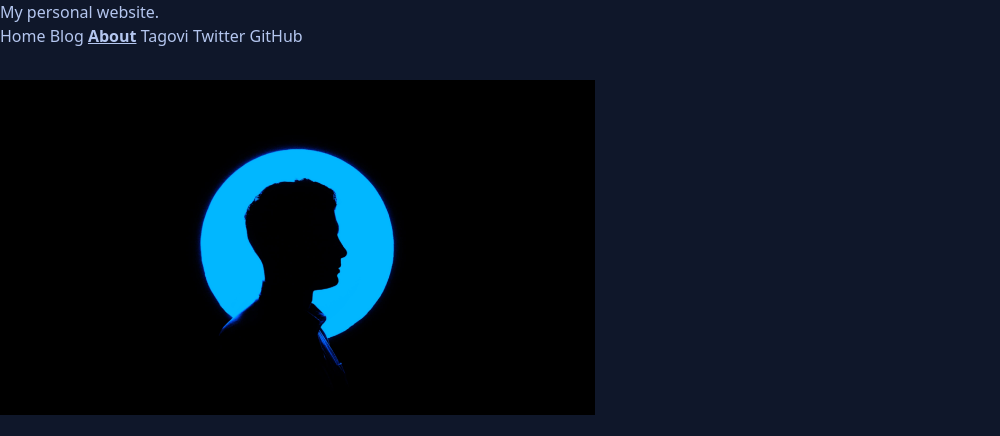
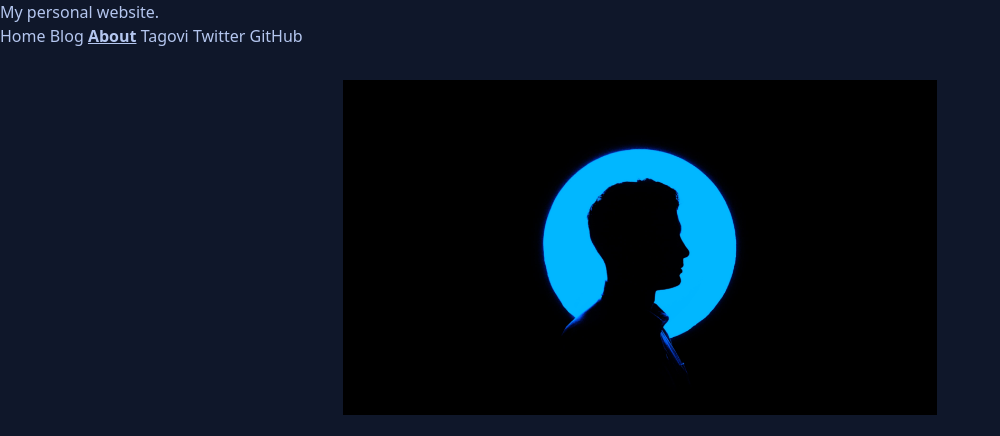
Before and after one commit to edo979/programming-blog, an Astro site: page /about in a window 1280 px wide. Shown: the top 436 px of the page, without its empty margins (0-1000 px from the left). Built offline with nearby package versions, Linux system fonts and the light colour scheme; Astro itself is replaced by a stand-in of ours.

Commit message:
center content

```diff
--- a/src/layouts/BlogPost.astro
+++ b/src/layouts/BlogPost.astro
@@ -9,7 +9,7 @@ const { title, description, pubDate, updatedDate, heroImage } = Astro.props
 ---
 
 <Layout title={title} description={description} image={heroImage}>
-  <article class="prose">
+  <article class="prose mx-auto">
     <header>
       {heroImage && <img width={720} height={360} src={heroImage} alt="" />}
       <h1 class="title">{title}</h1>
--- a/src/layouts/MainLayout.astro
+++ b/src/layouts/MainLayout.astro
@@ -25,7 +25,7 @@ const {
   <body>
     <Header />
     <slot name="beforeMain" />
-    <main>
+    <main class="container mx-auto px-5">
       <slot />
     </main>
     <slot name="afterMain" />
```
